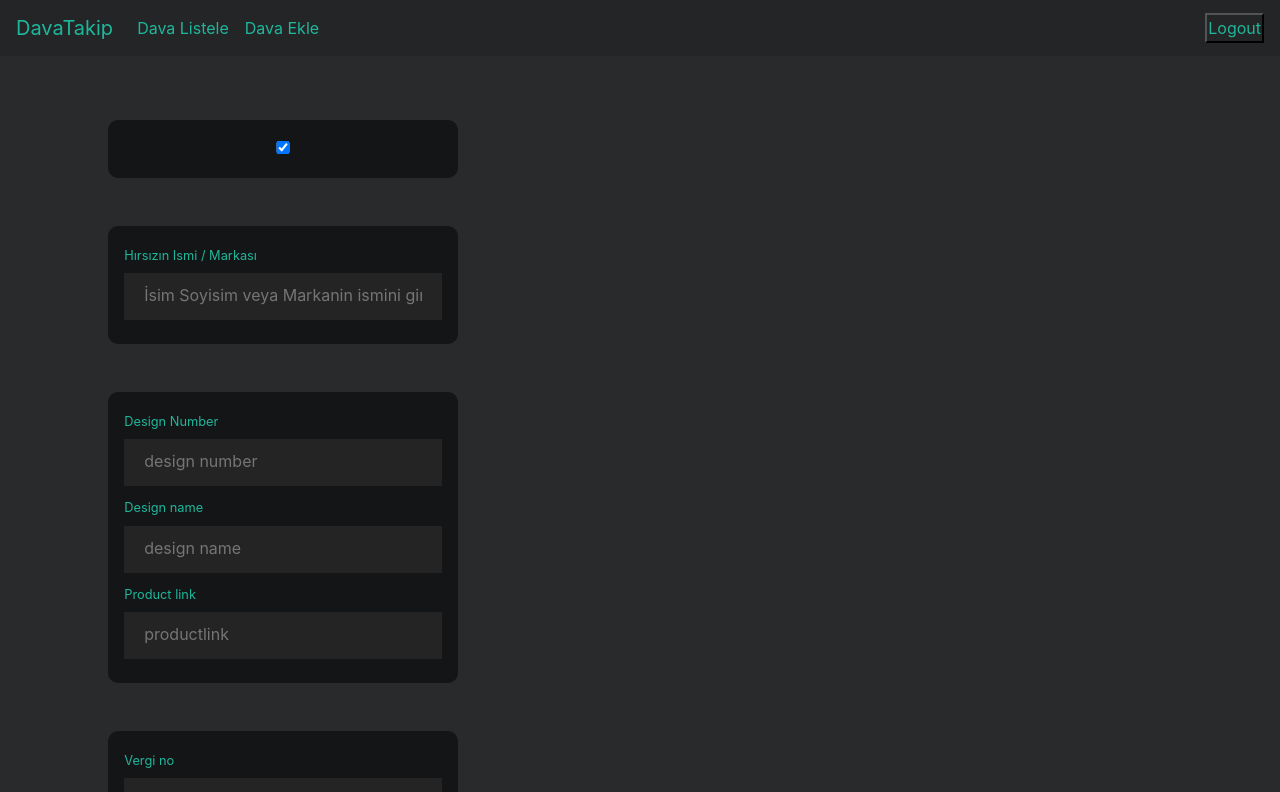
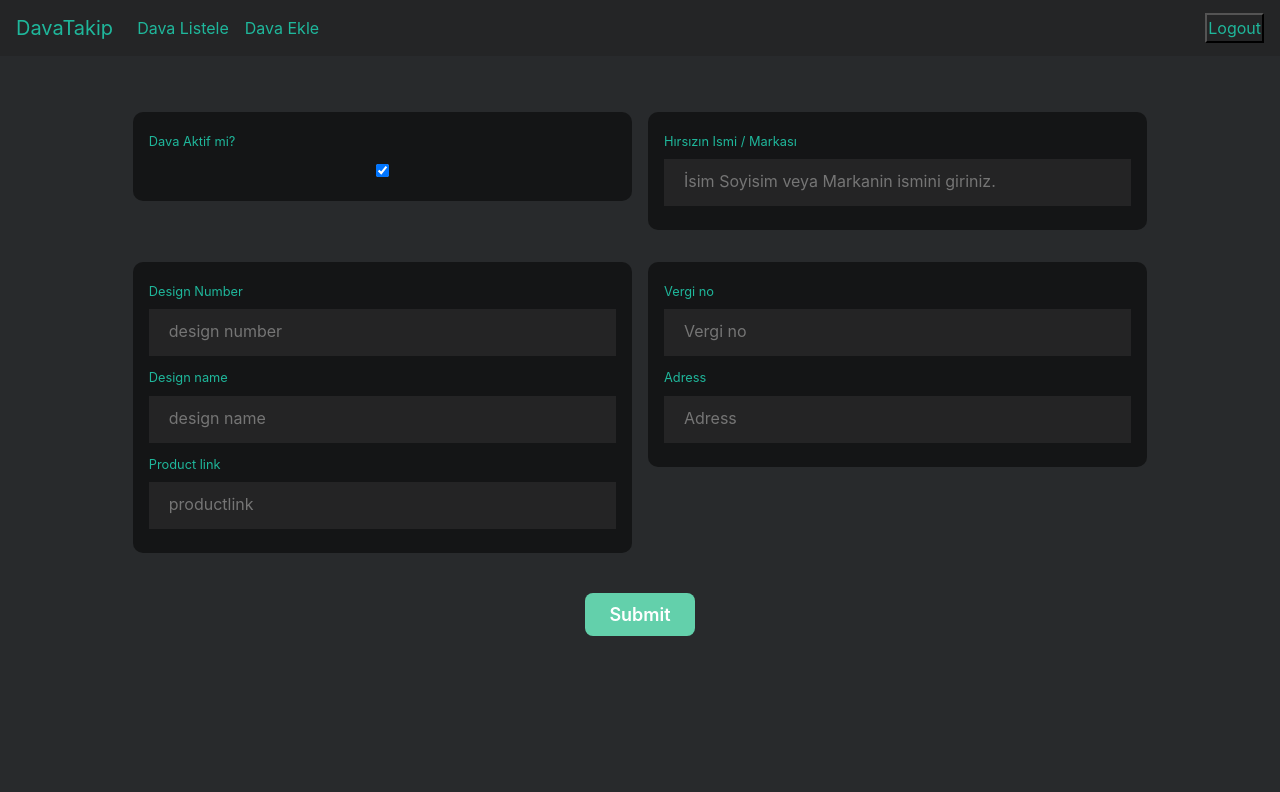
Before and after one commit to fport/dava-takip-frontend, a React (Create React App) app: page /add in a window 1280 px wide. Shown: the top 792 px of the page. Built offline with nearby package versions, Linux system fonts and the light colour scheme; sample sign-in values are in the browser's storage.

Commit message:
:bug: styled dava ekle page
styled dava ekle page

```diff
--- a/src/components/AddInfo/index.js
+++ b/src/components/AddInfo/index.js
@@ -36,7 +36,7 @@ const AddInfo = () => {
   };
 
   const handleOnChange = (e) => {
-    setActive(false);
+    setActive(!active);
   };
 
   return (
@@ -46,14 +46,15 @@ const AddInfo = () => {
           <div className="row">
             <div className="grup">
               <div className="form-group">
+                <div className="aktif-checkbox"></div>
+                <label htmlFor="active">Dava Aktif mi?</label>
                 <input
                   type="checkbox"
                   id="vehicle1"
                   name="vehicle1"
-                  value="Bike"
                   checked={active}
                   onChange={handleOnChange}
-                ></input>
+                />
               </div>
             </div>
             <div className="grup">
@@ -83,7 +84,6 @@ const AddInfo = () => {
                 <input
                   className="input-box"
                   type="text"
-                  required
                   placeholder="design name "
                   onChange={(e) => setDesignname(e.target.value)}
                   value={designname}
@@ -106,6 +106,7 @@ const AddInfo = () => {
                   className="input-box"
                   type="text"
                   value={vergino}
+                  id="vergi"
                   placeholder="Vergi no"
                   onChange={(e) => setVergino(e.target.value)}
                 />
@@ -121,9 +122,11 @@ const AddInfo = () => {
             </div>
           </div>
         </div>
-        <button type="submit" className="btn but" onClick={addDava}>
-          Submit
-        </button>
+        <div className="dava-but">
+          <button type="submit" className="dava-buton" onClick={addDava}>
+            Submit
+          </button>
+        </div>
       </div>
     </>
   );
--- a/src/components/AddInfo/style.css
+++ b/src/components/AddInfo/style.css
@@ -9,21 +9,51 @@
     flex-direction:column;
     align-items:center;
     width:100%;
-    padding: 3rem;
+    padding: 3rem 0;
 }
 .formlar {
     display:flex;
-    width: 90%;
+    justify-content:center;
+    margin: 0 1rem;
 }
 
 .row {
     display:flex ;
-    width:700px;
-    flex-direction:row;
+    align-items:flex-start;
+    flex-wrap:wrap;
+    justify-content:center;
+    width:100%;
+    height:100%;
+    flex-wrap:wrap-reverse;
 }
 
 .grup {
     display:flex;
-    width:50%;
-    margin: 1rem;
+    width:40%;
+    height:50%;
+    min-width:420px;
+    margin: 0.5rem;
+    flex-wrap:wrap;
 }
+.dava-buton {
+    padding: 0.5rem 1.5rem;
+    margin-top:1rem;
+    width:100%;
+  border-radius: 8px;
+  font-weight: 600;
+  border: none;
+  font-size: 18px;
+  background-color: #63d0ab;
+  color: #fff;
+  transition: all 0.15s;
+}
+
+.dava-buton:hover {
+    background-color: #54ac8d;
+}
+.dava-but {
+    display:flex;
+}
+
+.aktif-checkbox {
+}
--- a/src/components/GetInfo/UserTableRow.js
+++ b/src/components/GetInfo/UserTableRow.js
@@ -25,7 +25,7 @@ const UserTableRow = (props) => {
     setScreen(["name"]);
   };
   const changeUrun = (e) => {
-    setScreen(["designnumber", "designname"]);
+    setScreen(["designnumber", "designname", "active"]);
   };
   const changeKurumsal = (e) => {
     setScreen(["productlink", "vergino", "adress"]);
@@ -47,7 +47,15 @@ const UserTableRow = (props) => {
         <div className="content">
           <div className="data">
             <div>
-              {screen.map((data, index) => (
+              {screen.map((data, index) =>
+                data == "active" ? (
+                  <div
+                    key={index}
+                    style={{ border: "1px solid green", padding: "0.5rem" }}
+                  >
+                    <input type="checkbox" checked={props.obj[data]} />
+                  </div>
+                ) : (
                   <div
                     key={index}
                     style={{ border: "1px solid green", padding: "0.5rem" }}
@@ -55,7 +63,8 @@ const UserTableRow = (props) => {
                     <h5 style={{ color: "white" }}>{data}</h5>
                     {props.obj[data]}
                   </div>
-              ))}
+                )
+              )}
             </div>
           </div>
           <div className="rightPanelBottom">
--- a/src/screens/PrivateScreen.js
+++ b/src/screens/PrivateScreen.js
@@ -5,6 +5,7 @@ import { Navbar } from "../components";
 
 const PrivateScreen = () => {
   const [error, setError] = useState("");
+  // eslint-disable-next-line
   const [privateData, setPrivateData] = useState("");
 
   useEffect(() => {
```
Also changed, not shown: 1 other file (tests, documents, lock files or other folders). Lines whose indentation alone changed are shown as unchanged.
